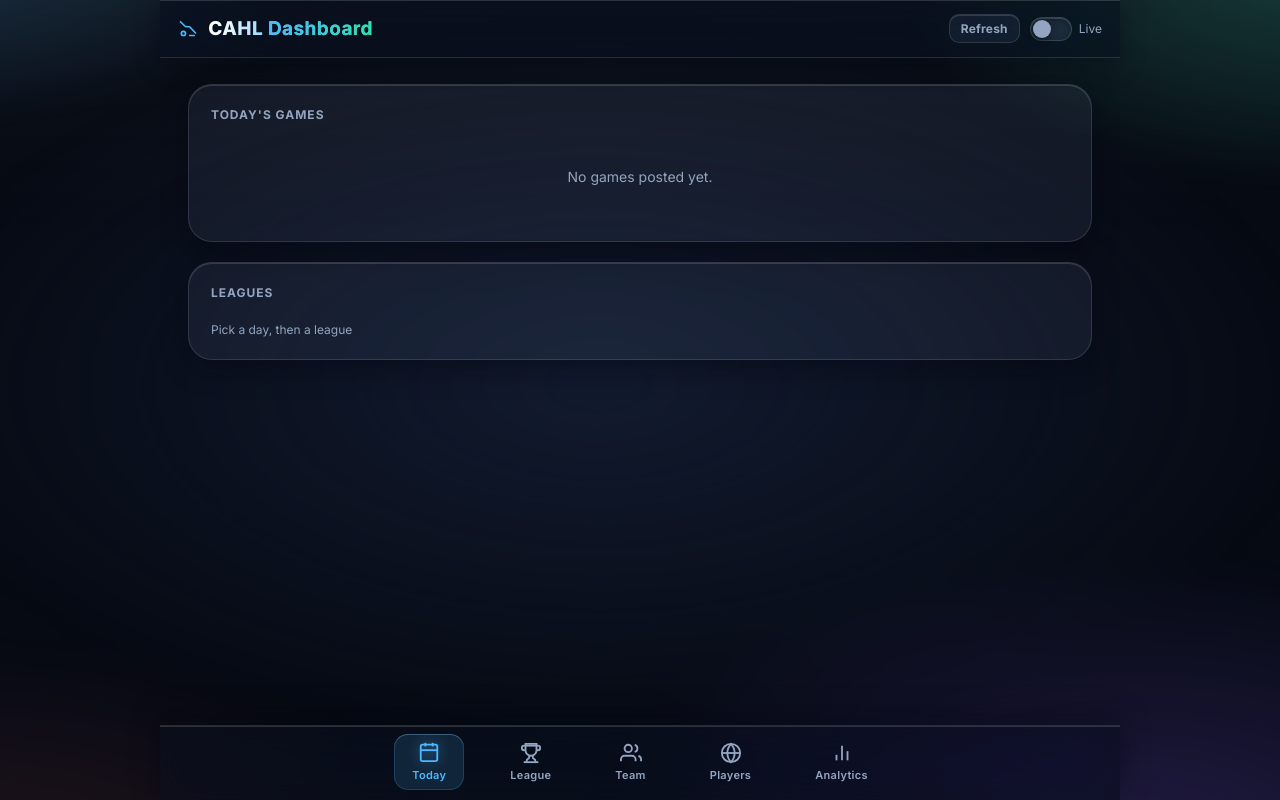
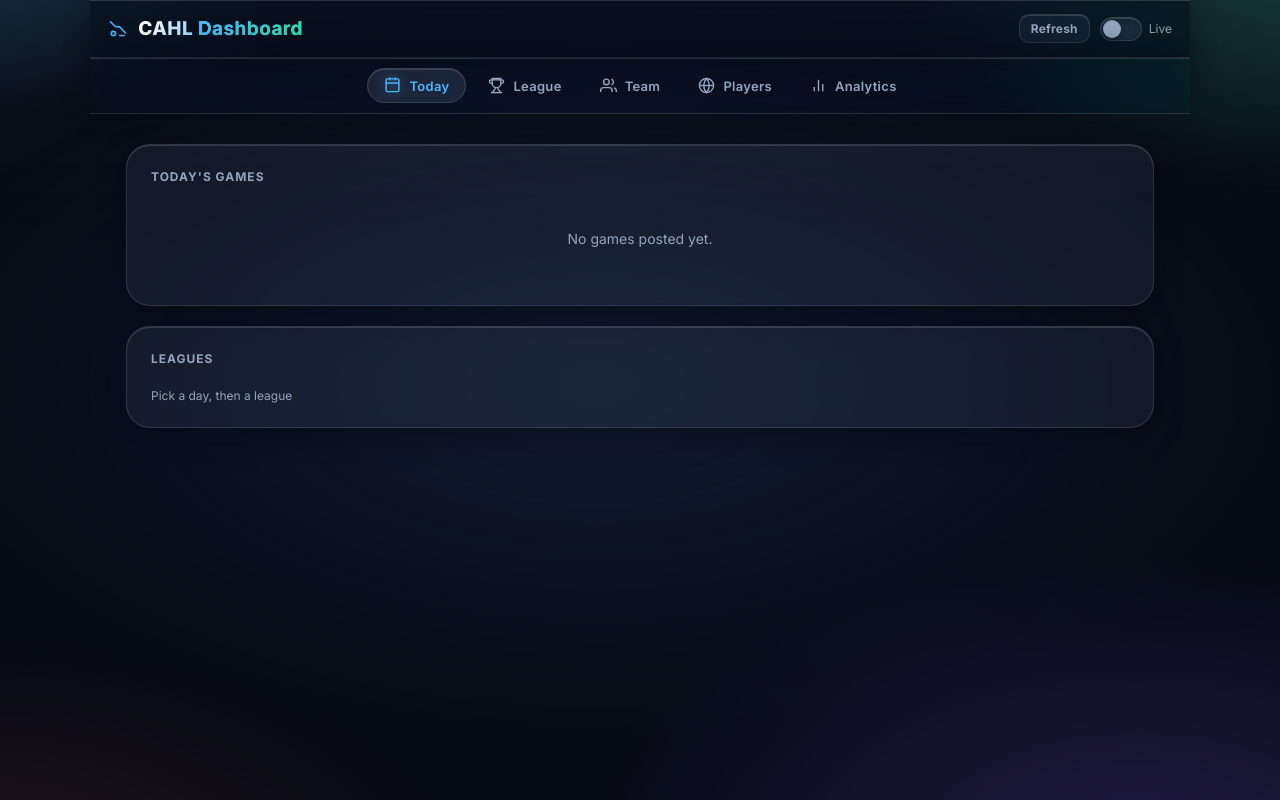
Before and after one commit to TJCurnutte/cahl-dashboard, a Flask app: page / in a window 1280 px wide. Run offline with Flask 3, Linux system fonts and the light colour scheme; data that the repository does not hold is empty.

Commit message:
Desktop web layout: top pill nav, wider canvas, two-column game grids
- At >=900px the bottom phone dock becomes a centered pill nav between header and content; canvas widens to 1100px.

- Today rows, league scores, and session scorecards render as two-column grids on desktop.

- JS toggles body.is-desktop / is-mobile via matchMedia so the app explicitly knows the viewport class.

Generated with Devin

Co-Authored-By: Devin <158243242+devin-ai-integration[bot]@users.noreply.github.com>

```diff
--- a/static/css/style.css
+++ b/static/css/style.css
@@ -1108,6 +1108,72 @@ nav a.active svg, .nav-link.active svg {
   table { font-size: 14px; }
 }
 
+/* ============================================================
+   Desktop / web-browser layout (not a phone app)
+   ============================================================ */
+
+@media (min-width: 900px) {
+  #app { max-width: 1100px; }
+
+  /* Nav becomes a top bar instead of a bottom phone dock */
+  header { order: 0; }
+  nav {
+    order: 1;
+    justify-content: center;
+    gap: 6px;
+    padding: 10px 16px;
+    border-top: none;
+    border-bottom: 1px solid var(--glass-border);
+    background: transparent;
+  }
+  main { order: 2; }
+
+  nav a, .nav-link {
+    flex-direction: row;
+    align-items: center;
+    gap: 8px;
+    font-size: 13px;
+    font-weight: 600;
+    padding: 8px 16px;
+    border-radius: 999px;
+  }
+
+  nav a svg, .nav-link svg { width: 17px; height: 17px; }
+
+  nav a.active, .nav-link.active {
+    background: var(--glass-bg-strong);
+    -webkit-backdrop-filter: var(--blur);
+    backdrop-filter: var(--blur);
+    border: 1px solid var(--glass-border);
+    box-shadow: var(--glass-highlight);
+  }
+
+  main { padding: 30px 36px 40px; }
+
+  /* Two-column grids for dense lists */
+  .today-list {
+    display: grid;
+    grid-template-columns: 1fr 1fr;
+    column-gap: 24px;
+  }
+
+  .games-grid {
+    display: grid;
+    grid-template-columns: 1fr 1fr;
+    gap: 12px;
+  }
+
+  .games-grid .game-card { margin-bottom: 0; }
+
+  .record-row { gap: 14px; }
+
+  .stat-grid { grid-template-columns: repeat(auto-fill, minmax(130px, 1fr)); }
+
+  .card { padding: 24px; }
+
+  table { font-size: 14px; }
+}
+
 /* Respect users who prefer less motion */
 @media (prefers-reduced-motion: reduce) {
   body::before { animation: none; }
--- a/static/js/app.js
+++ b/static/js/app.js
@@ -26,6 +26,15 @@ const $main = document.getElementById('main');
 
     function $(sel){ return document.querySelector(sel); }
     function fmtTime(t){ return t || 'TBD'; }
+
+    // Desktop vs mobile context: body.is-desktop mirrors the 900px CSS breakpoint
+    const desktopMQ = window.matchMedia('(min-width: 900px)');
+    function syncViewportClass() {
+      document.body.classList.toggle('is-desktop', desktopMQ.matches);
+      document.body.classList.toggle('is-mobile', !desktopMQ.matches);
+    }
+    syncViewportClass();
+    desktopMQ.addEventListener('change', syncViewportClass);
 
     // ---- Two-step league picker: day chips -> league pills ----
     const DAY_ORDER = ['Sunday', 'Monday', 'Tuesday', 'Wednesday', 'Thursday', 'Friday', 'Other'];
@@ -483,10 +492,10 @@ const $main = document.getElementById('main');
       html += '<div id="leagueSecScores" class="league-sec" style="display:'+(active==='Scores'?'block':'none')+'">';
       html += '<h3>Latest Scores</h3>';
       if (!data.recent.length) html += '<div class="empty">No recent scores yet.</div>';
-      html += data.recent.map(g => gameHtml(g)).join('');
+      html += '<div class="games-grid">' + data.recent.map(g => gameHtml(g)).join('') + '</div>';
       html += '<h3 style="margin-top:18px">Upcoming</h3>';
       if (!data.upcoming.length) html += '<div class="empty">No upcoming games.</div>';
-      html += data.upcoming.map(g => gameHtml(g)).join('');
+      html += '<div class="games-grid">' + data.upcoming.map(g => gameHtml(g)).join('') + '</div>';
       html += '</div>';
 
       html += '<div id="leagueSecStandings" class="league-sec" style="display:'+(active==='Standings'?'block':'none')+'">';
@@ -575,7 +584,7 @@ const $main = document.getElementById('main');
       const cur = sessions.find(s => s.date === sel);
       const finals = cur.games.filter(g => g.played).length;
       html += `<div class="picker-hint">${cur.games.length} games · ${finals} final</div>`;
-      html += cur.games.map(g => gameHtml(g)).join('');
+      html += '<div class="games-grid">' + cur.games.map(g => gameHtml(g)).join('') + '</div>';
       $sec.innerHTML = html;
       animateNumbers($sec);
     }
--- a/templates/index.html
+++ b/templates/index.html
@@ -12,7 +12,7 @@
   <title>CAHL Dashboard</title>
   <link rel="preconnect" href="https://fonts.googleapis.com" />
   <link rel="preconnect" href="https://fonts.gstatic.com" crossorigin />
-  <link rel="stylesheet" href="/static/css/style.css?v=6" />
+  <link rel="stylesheet" href="/static/css/style.css?v=7" />
 </head>
 <body>
   <a class="skip-link" href="#main">Skip to content</a>
@@ -63,6 +63,6 @@
     </nav>
   </div>
 
-  <script src="/static/js/app.js?v=6"></script>
+  <script src="/static/js/app.js?v=7"></script>
 </body>
 </html>
```
